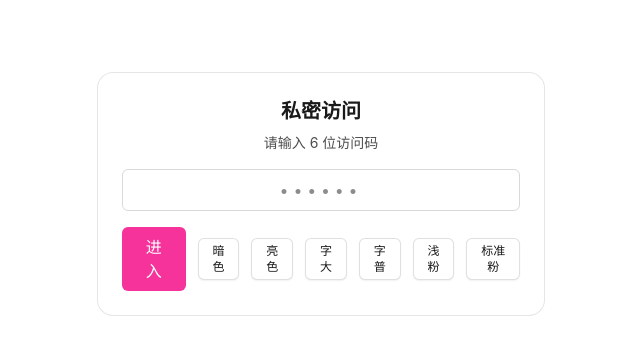
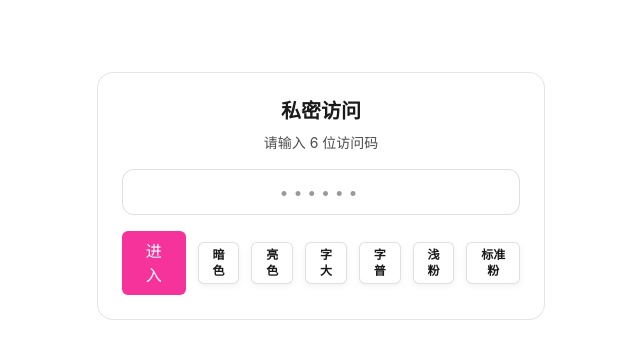
Before and after one commit to hyjcde/Love, a Next.js app: page / in a window 1280 px wide. Shown: the top 358 px of the page, without its empty margins (319-959 px from the left). Built offline with nearby package versions, Linux system fonts and the light colour scheme; a web font is replaced by a local one.

Commit message:
Refine UI styles, improve theme handling, and enhance form elements
Co-authored-by: hyjcde <hyjcde@gmail.com>

```diff
--- a/app/globals.css
+++ b/app/globals.css
@@ -25,13 +25,7 @@ html.dark {
   --card-border: rgba(255, 255, 255, 0.12);
 }
 
-/* Respect system scheme as a fallback */
-@media (prefers-color-scheme: dark) {
-  :root {
-    --background: #0a0a0a;
-    --foreground: #ededed;
-  }
-}
+/* 移除系统暗色跟随，始终以脚本的 html.dark 为准，默认浅色 */
 
 /* Tailwind theme glue */
 @theme inline {
@@ -47,6 +41,8 @@ body {
   background: var(--background);
   color: var(--foreground);
   font-family: -apple-system, BlinkMacSystemFont, "SF Pro Text", "Helvetica Neue", "PingFang SC", Segoe UI, Roboto, Helvetica, Arial, "Apple Color Emoji", "Segoe UI Emoji", sans-serif;
+  -webkit-font-smoothing: antialiased;
+  -moz-osx-font-smoothing: grayscale;
 }
 
 .hand {
@@ -66,8 +62,8 @@ body::before {
   inset: -20% -10% auto -10%;
   height: 60vh;
   background:
-    radial-gradient(1200px 600px at -10% -20%, rgba(248, 180, 217, 0.22), transparent),
-    radial-gradient(900px 500px at 110% -10%, rgba(244, 114, 182, 0.15), transparent);
+    radial-gradient(1200px 600px at -10% -20%, rgba(248, 180, 217, 0.16), transparent),
+    radial-gradient(900px 500px at 110% -10%, rgba(244, 114, 182, 0.10), transparent);
   z-index: -1;
   pointer-events: none;
 }
@@ -78,17 +74,27 @@ body::before {
   border: 1px solid var(--card-border);
   backdrop-filter: none;
   /* 白底不再过度模糊，提高对比 */
-  box-shadow: 0 6px 20px rgba(0, 0, 0, 0.06);
+  box-shadow: 0 10px 30px rgba(0, 0, 0, 0.06);
+  border-radius: 16px;
 }
 
 /* 常用按钮风格 */
 .btn-accent {
   background: var(--accent);
   color: white;
+  border-radius: 12px;
+  padding: 10px 16px;
+  font-weight: 600;
+  box-shadow: 0 6px 16px rgba(249, 168, 212, 0.35);
 }
 
 .btn-accent:hover {
   background: var(--accent-500);
+  transform: translateY(-1px);
+}
+
+.btn-accent:active {
+  transform: translateY(0);
 }
 
 /* 导航胶囊（更可见、更立体） */
@@ -97,9 +103,9 @@ body::before {
   background: #ffffff;
   /* 固定白底，任何主题都清晰可见 */
   color: #1a1a1a;
-  box-shadow: 0 1px 2px rgba(0, 0, 0, 0.06);
+  box-shadow: 0 2px 6px rgba(0, 0, 0, 0.06);
   transition: background .2s ease, transform .12s ease, box-shadow .2s ease;
-  font-weight: 500;
+  font-weight: 600;
 }
 
 .nav-pill:hover {
@@ -216,10 +222,11 @@ html.dark .nav-pill:hover {
 /* iOS segmented control */
 .segmented {
   display: inline-flex;
-  padding: 3px;
+  padding: 4px;
   border-radius: 9999px;
   background: #f5f5f7;
   border: 1px solid rgba(0, 0, 0, 0.08);
+  box-shadow: inset 0 1px 0 rgba(255,255,255,.6);
 }
 
 .segmented button {
@@ -246,7 +253,7 @@ html.dark .nav-pill:hover {
   border: 1px solid var(--card-border);
   border-radius: 9999px;
   backdrop-filter: blur(8px);
-  box-shadow: 0 8px 30px rgba(0, 0, 0, .06);
+  box-shadow: 0 10px 36px rgba(0, 0, 0, .08);
 }
 
 @keyframes pulseSoft {
@@ -260,3 +267,32 @@ html.dark .nav-pill:hover {
     transform: translateZ(0) scale(1.04);
   }
 }
+
+/* 表单与滚动条统一美化 */
+input[type="text"], input[type="date"], input[type="file"], input[type="number"], input[type="range"], input:not([type]), textarea, select {
+  background: #fff;
+  border: 1px solid var(--card-border);
+  border-radius: 12px;
+  padding: 10px 12px;
+  outline: none;
+  transition: border-color .2s ease, box-shadow .2s ease, background .2s ease;
+}
+
+input:focus, textarea:focus, select:focus {
+  border-color: var(--accent-500);
+  box-shadow: 0 0 0 4px rgba(249,168,212,.18);
+}
+
+::placeholder { color: rgba(0,0,0,.4); }
+html.dark ::placeholder { color: rgba(255,255,255,.55); }
+
+html.dark input[type="text"], html.dark input[type="date"], html.dark input[type="file"], html.dark input[type="number"], html.dark input:not([type]), html.dark textarea, html.dark select {
+  background: rgba(255,255,255,.08);
+}
+
+/* 圆角滚动条（WebKit） */
+*::-webkit-scrollbar { height: 10px; width: 10px; }
+*::-webkit-scrollbar-thumb { background: rgba(0,0,0,.18); border-radius: 9999px; }
+*::-webkit-scrollbar-thumb:hover { background: rgba(0,0,0,.28); }
+html.dark *::-webkit-scrollbar-thumb { background: rgba(255,255,255,.28); }
+html.dark *::-webkit-scrollbar-thumb:hover { background: rgba(255,255,255,.4); }
--- a/app/layout.tsx
+++ b/app/layout.tsx
@@ -48,8 +48,12 @@ function ThemeProvider({ children }: { children: React.ReactNode }) {
             try {
               var key = 'love-theme';
               var saved = localStorage.getItem(key);
-              // 默认使用浅色主题，除非用户手动切换
+              // 新设计统一默认浅色；若之前保存过暗色，这里一次性迁移为浅色
               var theme = saved || 'light';
+              if (theme === 'dark') {
+                theme = 'light';
+                localStorage.setItem(key, 'light');
+              }
               if (theme === 'dark') document.documentElement.classList.add('dark');
               else document.documentElement.classList.remove('dark');
               window.__setTheme = function(t){
@@ -57,6 +61,7 @@ function ThemeProvider({ children }: { children: React.ReactNode }) {
                 else document.documentElement.classList.remove('dark');
                 localStorage.setItem(key, t);
               };
+
 
               // 字号缩放（通过根 rem 缩放）
               var fsKey = 'love-font-scale';
--- a/app/wishlist/components.tsx
+++ b/app/wishlist/components.tsx
@@ -43,24 +43,24 @@ export function ImportJSON({ onImport }: { onImport: (items: Wish[]) => void })
 export function EditDialog({ value, onClose, onSave }: { value: Wish; onClose: () => void; onSave: (v: Wish) => void }) {
   const [draft, setDraft] = useState<Wish>({ ...value });
   return (
-    <div className="fixed inset-0 bg-black/60 grid place-items-center p-6">
-      <div className="w-full max-w-md rounded-xl border border-white/20 bg-black/80 text-white p-4">
-        <h3 className="font-semibold mb-3">编辑愿望</h3>
+    <div className="expand-overlay">
+      <div className="expand-card w-full max-w-md">
+        <h3 className="expand-title">编辑愿望</h3>
         <div className="grid gap-3">
-          <input value={draft.title} onChange={e=>setDraft({ ...draft, title: e.target.value })} className="w-full rounded-md border border-white/30 bg-transparent px-3 py-2" />
-          <select value={draft.category} onChange={e=>setDraft({ ...draft, category: e.target.value })} className="w-full rounded-md border border-white/30 bg-transparent px-3 py-2">
+          <input value={draft.title} onChange={e=>setDraft({ ...draft, title: e.target.value })} className="w-full rounded-md border border-black/15 dark:border-white/20 bg-transparent px-3 py-2" />
+          <select value={draft.category} onChange={e=>setDraft({ ...draft, category: e.target.value })} className="w-full rounded-md border border-black/15 dark:border-white/20 bg-transparent px-3 py-2">
             <option>旅行</option>
             <option>学习</option>
             <option>生活</option>
             <option>美食</option>
             <option>其他</option>
           </select>
-          <input type="date" value={draft.due || ""} onChange={e=>setDraft({ ...draft, due: e.target.value })} className="w-full rounded-md border border-white/30 bg-transparent px-3 py-2" />
+          <input type="date" value={draft.due || ""} onChange={e=>setDraft({ ...draft, due: e.target.value })} className="w-full rounded-md border border-black/15 dark:border-white/20 bg-transparent px-3 py-2" />
           <input type="range" min={1} max={5} value={draft.priority ?? 3} onChange={e=>setDraft({ ...draft, priority: Number(e.target.value) })} />
-          <textarea rows={3} value={draft.note || ""} onChange={e=>setDraft({ ...draft, note: e.target.value })} className="w-full rounded-md border border-white/30 bg-transparent px-3 py-2" />
+          <textarea rows={3} value={draft.note || ""} onChange={e=>setDraft({ ...draft, note: e.target.value })} className="w-full rounded-md border border-black/15 dark:border-white/20 bg-transparent px-3 py-2" />
           <div className="flex justify-end gap-2">
-            <button onClick={onClose} className="rounded-md border px-3 py-1.5 text-sm">取消</button>
-            <button onClick={()=>onSave(draft)} className="rounded-md bg-pink-500 px-3 py-1.5 text-sm text-white">保存</button>
+            <button onClick={onClose} className="rounded-md nav-pill px-3 py-1.5 text-sm">取消</button>
+            <button onClick={()=>onSave(draft)} className="rounded-md btn-accent px-3 py-1.5 text-sm text-white">保存</button>
           </div>
         </div>
       </div>
```
